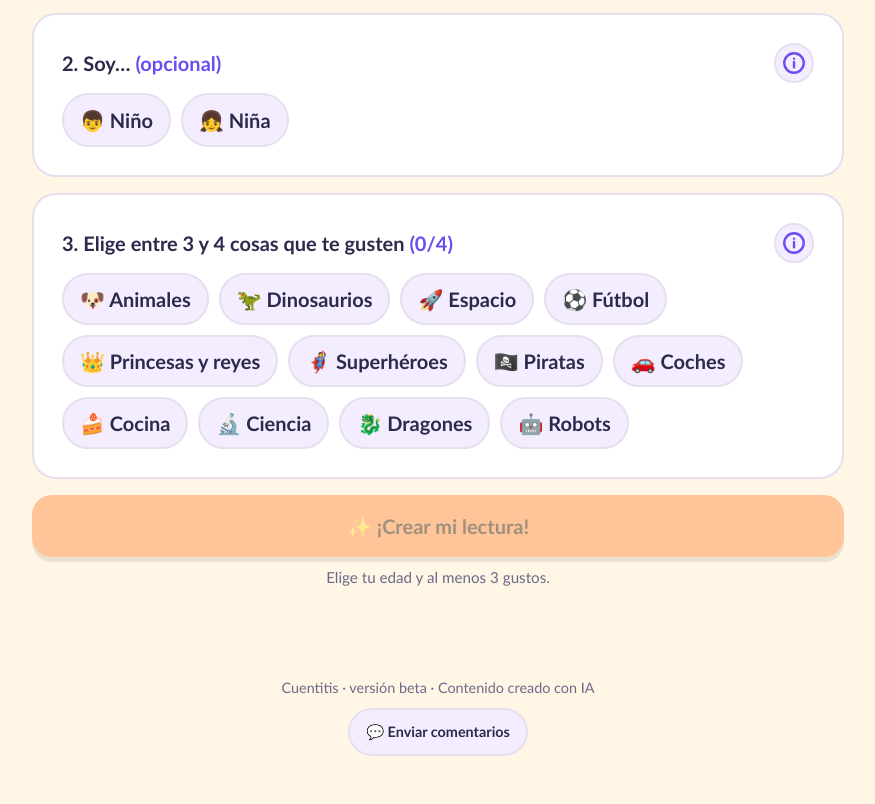
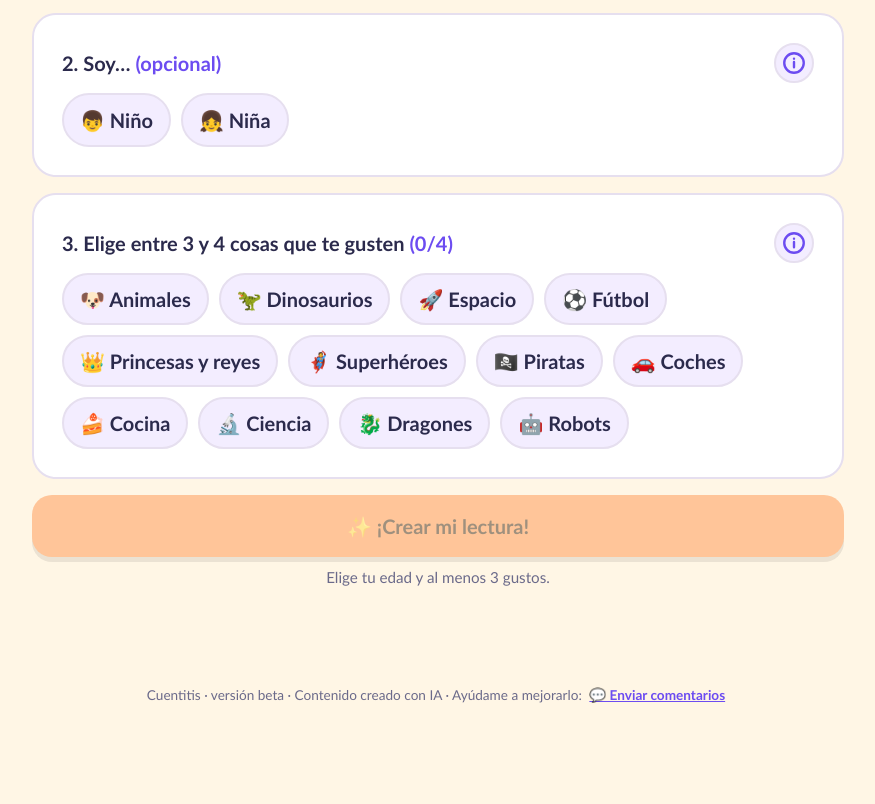
Before and after one commit to juanandeval/cuentitis, a plain HTML site: page index.html in a window 1280 px wide. Shown: the part 363-1167 px from the top of the page, without its empty margins (202-1077 px from the left). After the commit the page ends 1124 px from the top, so only its background shows below. Drawn offline with Linux system fonts and the light colour scheme.

Commit message:
Add files via upload

```diff
--- a/index.html
+++ b/index.html
@@ -81,8 +81,9 @@ body::before{content:"";position:fixed;inset:0 0 auto;height:env(safe-area-inset
 .top{flex-wrap:wrap}
 .fsz{display:flex;gap:6px}
 dialog{overflow:auto}
-.foot{max-width:860px;margin:0 auto;padding:8px 16px 48px;text-align:center;color:var(--soft);font-size:.9rem}
-.foot p{margin:0 0 10px}
+.foot{max-width:860px;margin:0 auto;padding:8px 16px 48px;text-align:center;color:var(--soft);font-size:.85rem}
+@media (max-width:640px){.foot .sep{display:none}.foot .g{display:block}}
+.flink{background:none;border:0;padding:8px 4px;font:inherit;font-weight:600;color:var(--pri);text-decoration:underline;cursor:pointer}
 .fld{margin:12px 0}
 .fld label{display:block;font-weight:700;margin-bottom:4px}
 .fld select,.fld textarea,.fld input{width:100%;font:inherit;color:var(--ink);background:var(--card);border:2px solid var(--line);border-radius:14px;padding:10px 12px}
@@ -176,10 +177,7 @@ dialog::backdrop{background:rgba(20,18,43,.6)}
 </section>
 
 </main>
-<footer class="foot">
-  <p>Cuentitis · versión beta · Contenido creado con IA</p>
-  <button class="chip" id="fbOpen">💬 Enviar comentarios</button>
-</footer>
+<footer class="foot"><span class="g">Cuentitis · versión beta · Contenido creado con IA</span><span class="sep"> · </span><span class="g">Ayúdame a mejorarlo: <button class="flink" id="fbOpen">💬 Enviar comentarios</button></span></footer>
 
 <dialog id="fbModal" aria-labelledby="fbtitle">
   <div class="mhead"><h2 id="fbtitle">💬 Envíanos tus comentarios</h2><button class="chip" id="fbclose" aria-label="Cerrar">✕</button></div>
```
